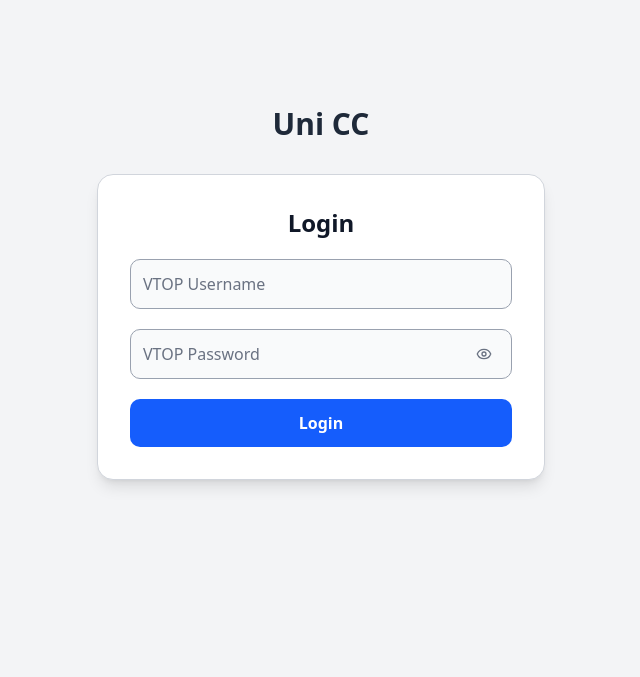
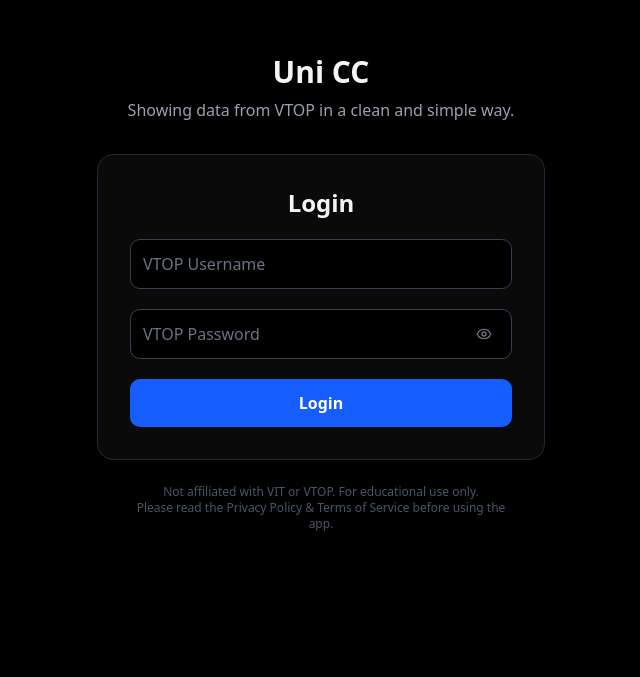
Before and after one commit to Arya4930/UniCC, a Next.js app: page / in a window 1280 px wide. Shown: the part 123-800 px from the top of the page, without its empty margins (319-959 px from the left). Built offline with nearby package versions, Linux system fonts and the light colour scheme.

Commit message:
UI changes

```diff
--- a/src/app/layout.tsx
+++ b/src/app/layout.tsx
@@ -36,7 +36,7 @@ const geistMono = Geist_Mono({
 });
 
 const APP_NAME = "Uni CC";
-const APP_DESCRIPTION = "Taking data from VTOP and displaying it in a clean and simple way.";
+const APP_DESCRIPTION = "Showing data from VTOP in a clean and simple way.";
 
 export const metadata: Metadata = {
   applicationName: APP_NAME,
@@ -70,7 +70,7 @@ export default function RootLayout({ children }: { children: React.ReactNode })
       >
         <ThemeProvider
           attribute="class"
-          defaultTheme="system"
+          defaultTheme="midnight"
           enableSystem
           disableTransitionOnChange
           value={{ light: "light", dark: "dark", midnight: "midnight" }}
--- a/src/components/custom/footer/Footer.tsx
+++ b/src/components/custom/footer/Footer.tsx
@@ -97,7 +97,7 @@ export default function Footer({ isLoggedIn, currSemesterID }: FooterProps) {
           </p>
 
           <Button variant="outline" size="icon" onClick={openStoragePage}>
-            <Database className="h-[1.2rem] w-[1.2rem] scale-100 rotate-0 transition-all dark:-rotate-90" />
+            <Database className="h-[1.2rem] w-[1.2rem] scale-100 rotate-0 transition-all" />
           </Button>
           <IconToggle />
         </div>
--- a/src/components/custom/loginForm.tsx
+++ b/src/components/custom/loginForm.tsx
@@ -17,9 +17,14 @@ export default function LoginForm({
   return (
     <div className="flex flex-col items-center justify-center min-h-screen w-full px-4 bg-gray-100 dark:bg-slate-900 midnight:bg-black transition-colors duration-300">
       {/* App name */}
-      <h1 className="text-3xl font-bold text-gray-800 dark:text-gray-200 midnight:text-gray-100 mb-8">
-        Uni CC
-      </h1>
+      <div className="text-center mb-8 space-y-2">
+        <h1 className="text-3xl font-bold text-gray-800 dark:text-gray-200 midnight:text-gray-100">
+          Uni&nbsp;CC
+        </h1>
+        <p className="text-gray-700 dark:text-gray-300 midnight:text-gray-400 max-w-md mx-auto">
+          Showing data from VTOP in a clean and simple way.
+        </p>
+      </div>
 
       <form
         onSubmit={handleFormSubmit}
@@ -74,6 +79,12 @@ export default function LoginForm({
           </div>
         )}
       </form>
+      <div className="text-center mt-6">
+        <p className="text-xs text-gray-500 dark:text-gray-500 midnight:text-gray-600 max-w-sm mx-auto">
+          Not affiliated with VIT or VTOP. For educational use only.<br />
+          Please read the Privacy Policy & Terms of Service before using the app.
+        </p>
+      </div>
     </div>
   );
 }
```
